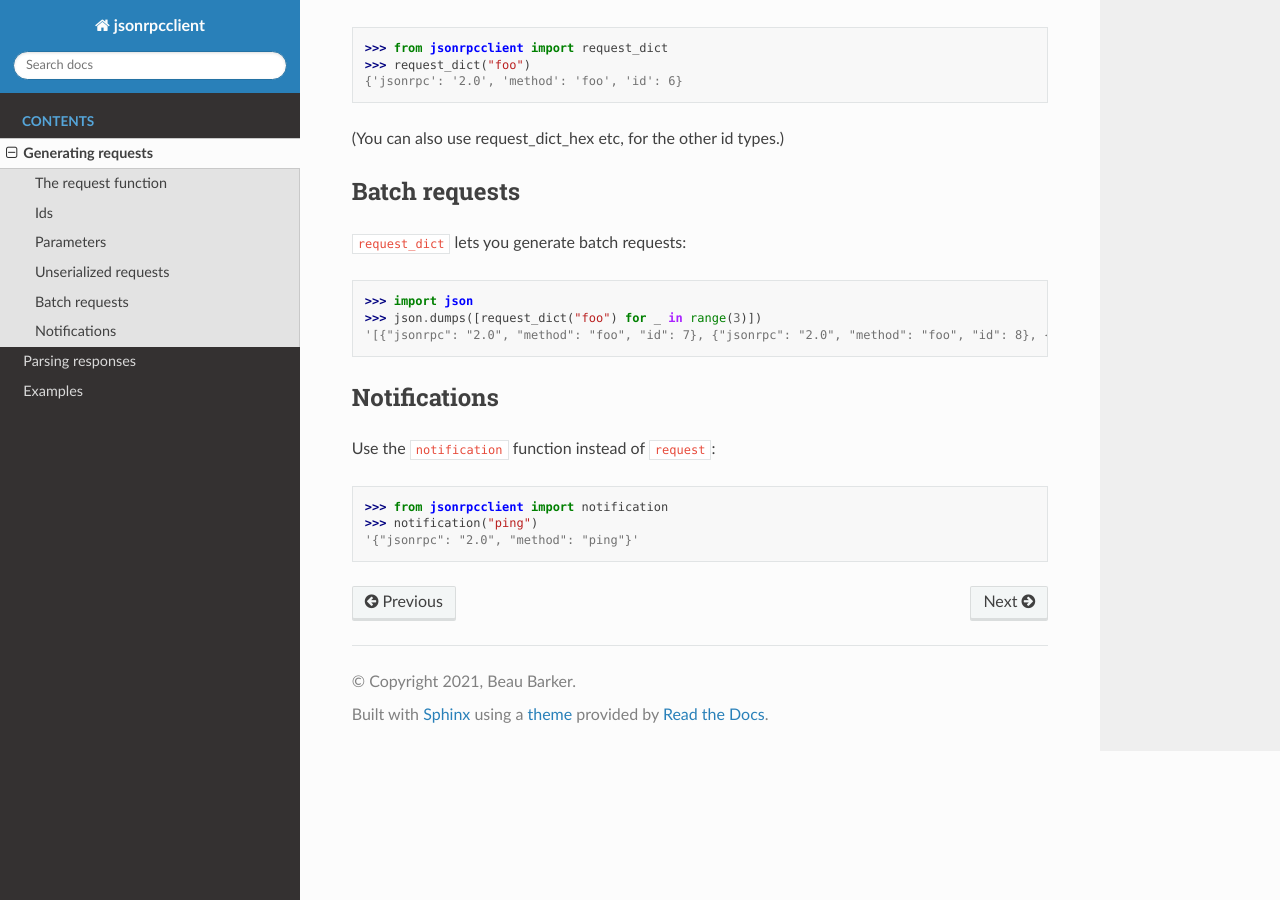
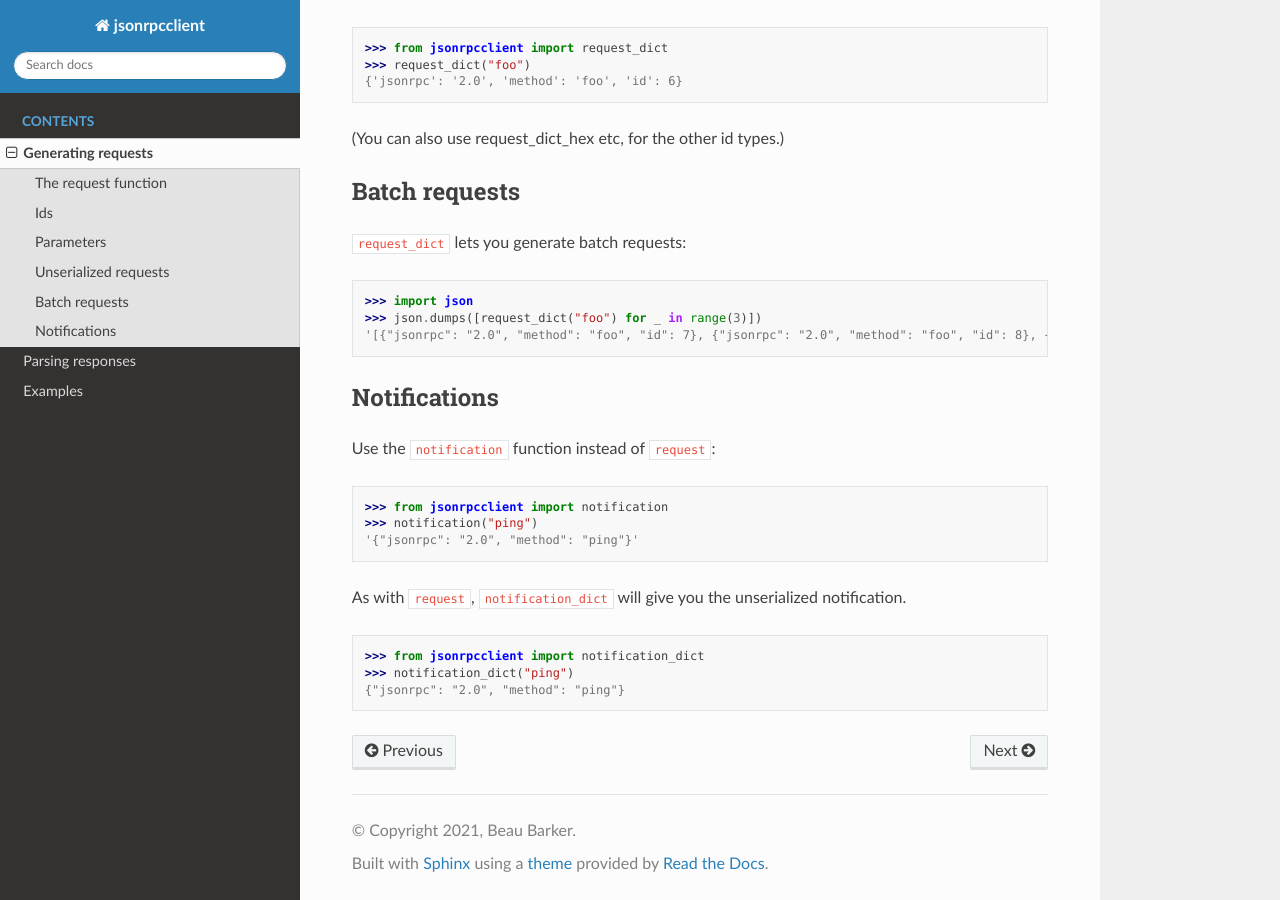
Before and after one commit to explodinglabs/jsonrpcclient, a Sphinx documentation site: the page built from docs/requests.md, in a window 1280 px wide and 900 px high, scrolled down 1260 px. Built offline with Sphinx 7.4.7 and the Read the Docs theme 2.0.0, drawn with Linux system fonts in a browser that asks for light colours; some web fonts are replaced.

Commit message:
Adjust some documentation

````diff
--- a/docs/requests.md
+++ b/docs/requests.md
@@ -77,3 +77,11 @@ Use the `notification` function instead of `request`:
 >>> notification("ping")
 '{"jsonrpc": "2.0", "method": "ping"}'
 ```
+
+As with `request`, `notification_dict` will give you the unserialized notification.
+
+```python
+>>> from jsonrpcclient import notification_dict
+>>> notification_dict("ping")
+{"jsonrpc": "2.0", "method": "ping"}
+```
````
Also changed, not shown: README.md (+3 -2 lines).
